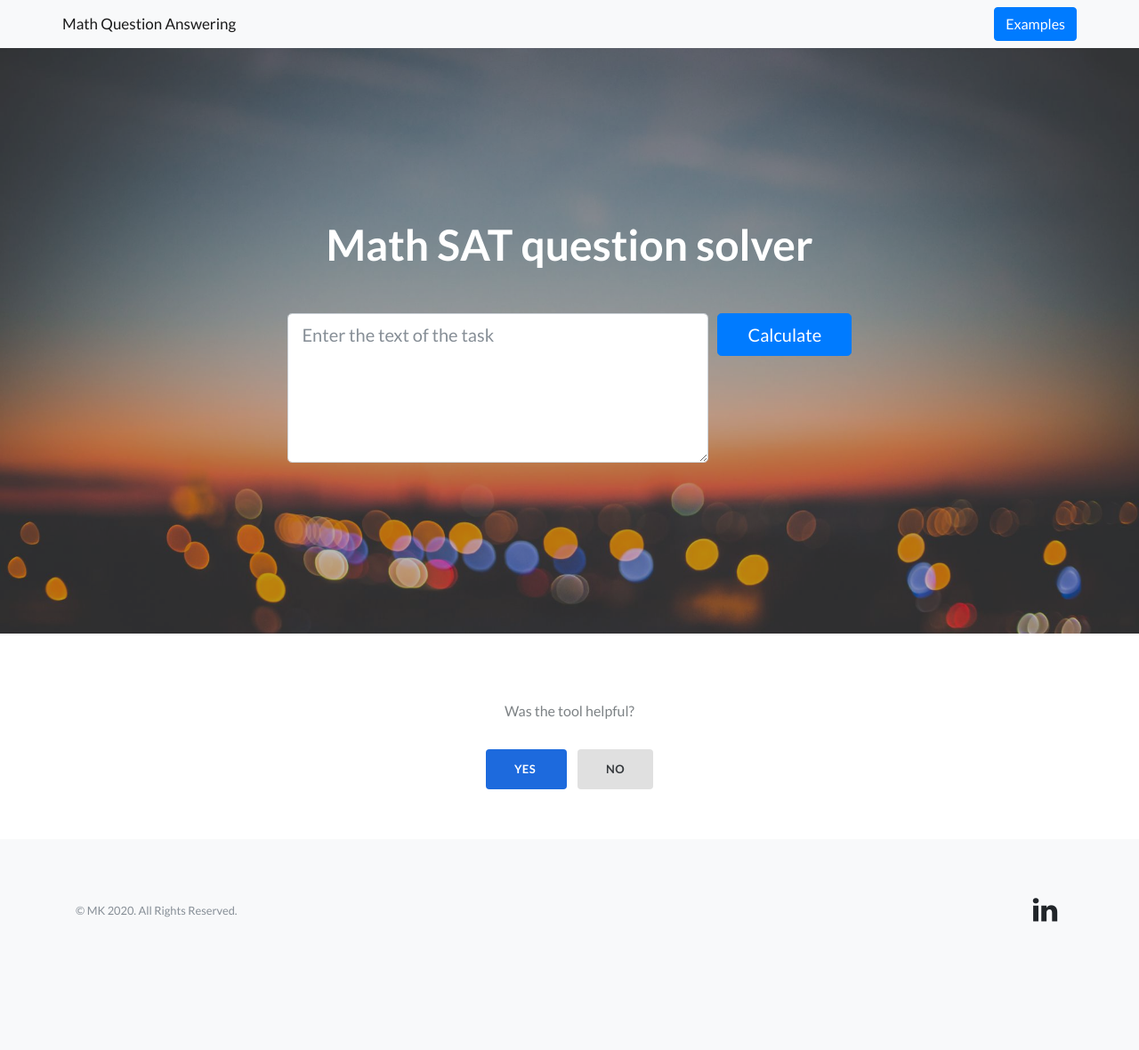
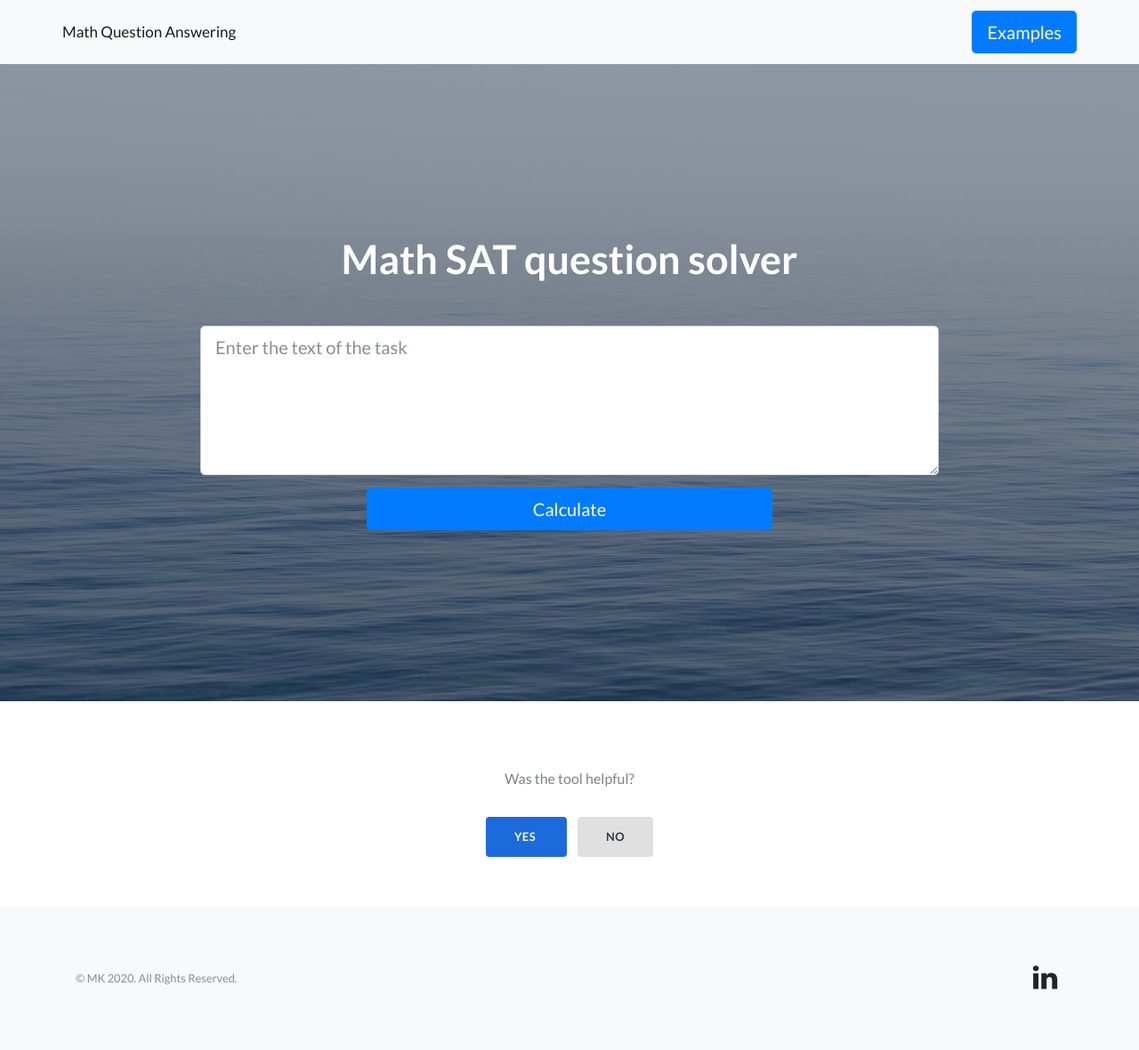
Before and after one commit to Marrkon/Msc-pipeline-interface, a Flask app: page / in a window 1280 px wide. Shown: the whole page at 89% size. Before the commit the page ends 1036 px from the top, so only its background shows below. Run offline with Flask 2, Linux system fonts and the light colour scheme; some libraries are stand-ins or nearby versions.

Commit message:
fix: change buttons size

```diff
--- a/templates/examples.html
+++ b/templates/examples.html
@@ -6,21 +6,21 @@
     <section class="showcase">
         <div class="container-fluid p-0">
             <div class="row no-gutters">
-                <div class="col-lg-7 col-xl-8 order-lg-2 text-white showcase-img" style="background-image: url('../static/assets/img/ex1.png');"><span></span></div>
+                <div class="col-lg-7 col-xl-8 order-lg-2 text-white showcase-img" style="background-image: url('../static/assets/img/mgr-panel.jpg');"><span></span></div>
                 <div class="col-lg-5 col-xl-4 my-auto order-lg-1 showcase-text">
                     <h2>Example 1&nbsp;</h2>
                     <p class="lead mb-0">SAT test 2</p>
                 </div>
             </div>
             <div class="row no-gutters">
-                <div class="col-lg-7 col-xl-8 order-lg-2 text-white showcase-img" style="background-image: url('../static/assets/img/ex1.png');"><span></span></div>
+                <div class="col-lg-7 col-xl-8 order-lg-2 text-white showcase-img" style="background-image: url('../static/assets/img/mgr-panel.jpg');"><span></span></div>
                 <div class="col-lg-5 col-xl-4 my-auto order-lg-1 showcase-text">
                     <h2>Example 2&nbsp;</h2>
                     <p class="lead mb-0">SAT test 2&nbsp;</p>
                 </div>
             </div>
             <div class="row no-gutters">
-                <div class="col-lg-7 col-xl-8 order-lg-2 text-white showcase-img" style="background-image: url(&quot;../static/assets/img/ex1.png&quot;);"><span></span></div>
+                <div class="col-lg-7 col-xl-8 order-lg-2 text-white showcase-img" style="background-image: url(&quot;../static/assets/img/mgr-panel.jpg&quot;);"><span></span></div>
                 <div class="col-lg-5 col-xl-4 my-auto order-lg-1 showcase-text">
                     <h2>Example 3&nbsp;</h2>
                     <p class="lead mb-0">SAT test 3<br></p>
--- a/templates/index.html
+++ b/templates/index.html
@@ -3,18 +3,24 @@
 {% extends "layout.html" %}
 {% block content %}
 
-    <header class="masthead text-white text-center" style="background: url('../static/assets/img/mgr-panel.jpg')center center;background-size: cover;width: auto;padding-bottom: 15%;">
+   <header class="masthead text-white text-center" style="background: url('../static/assets/img/bg-water.jpg')center center;background-size: cover;width: auto;padding-bottom: 15%;">
         <div class="overlay"></div>
         <div class="container">
             <div class="row">
                 <div class="col-xl-9 mx-auto">
-                    <h1 class="mb-5">Math SAT question solver</h1>
+                    <h1 class="mb-5" style="color: rgb(255,255,255);font-size: 45px;">Math SAT question solver</h1>
                 </div>
-                <div class="col-md-10 col-lg-8 col-xl-7 mx-auto">
-                    <form method="POST" action="/loading_answer" enctype="multipart/form-data">
-                        <div class="form-row">
-                            <div class="col-12 col-md-9 mb-2 mb-md-0"><textarea name='question_field' class="form-control form-control-lg" rows="5" placeholder="Enter the text of the task"></textarea></div>
-                            <div class="col-12 col-md-3"><button class="btn btn-primary btn-block btn-lg" type="submit">Calculate</button></div>
+                <div class="col-md-10 col-lg-8 col-xl-12 offset-xl-1 mx-auto">
+                    <form>
+                        <div class="form-row d-md-flex justify-content-md-center">
+                            <div class="col-12 col-md-9 offset-xl-0 mb-2 mb-md-0"><textarea class="form-control form-control-lg" rows="5" placeholder="Enter the text of the task"></textarea></div>
+                        </div>
+                    </form>
+                </div><br>
+                <div class="col-md-10 col-lg-8 col-xl-12 offset-xl-1 mx-auto">
+                    <form>
+                        <div class="form-row d-md-flex justify-content-md-center">
+                            <div class="col-12 col-md-7 col-xl-5 offset-xl-0 d-xl-flex justify-content-xl-end align-items-xl-center"><button class="btn btn-primary btn-block btn-lg d-xl-flex justify-content-xl-center align-items-xl-center" type="submit" style="margin-top: 3%;">Calculate</button></div>
                         </div>
                     </form>
                 </div>
--- a/templates/layout-without-footer.html
+++ b/templates/layout-without-footer.html
@@ -18,9 +18,9 @@
 </head>
 
 <body>
-    <nav class="navbar navbar-light navbar-expand bg-light navigation-clean">
+    <nav class="navbar navbar-light navbar-expand bg-light navigation-clean" style="height: 72px">
         <div class="container"><a class="navbar-brand" href={{ url_for('index') }} style="font-size: 17px;">Math Question Answering</a><button data-toggle="collapse" class="navbar-toggler" data-target="#navcol-1"></button>
-            <div class="collapse navbar-collapse" id="navcol-1"><a class="btn btn-primary ml-auto" href={{ url_for('examples') }} role="button" ">Examples</a></div>
+            <div class="collapse navbar-collapse" id="navcol-1"><a class="btn btn-primary btn-lg ml-auto" href={{ url_for('examples') }} role="button" ">Examples</a></div>
         </div>
     </nav>
 
--- a/templates/layout.html
+++ b/templates/layout.html
@@ -18,9 +18,9 @@
 </head>
 
 <body>
-    <nav class="navbar navbar-light navbar-expand bg-light navigation-clean">
+    <nav class="navbar navbar-light navbar-expand bg-light navigation-clean" style="height: 72px">
         <div class="container"><a class="navbar-brand" href={{ url_for('index') }} style="font-size: 17px;">Math Question Answering</a><button data-toggle="collapse" class="navbar-toggler" data-target="#navcol-1"></button>
-            <div class="collapse navbar-collapse" id="navcol-1"><a class="btn btn-primary ml-auto" href={{ url_for('examples') }} role="button" ">Examples</a></div>
+            <div class="collapse navbar-collapse" id="navcol-1"><a class="btn btn-primary btn-lg ml-auto" href={{ url_for('examples') }} role="button" ">Examples</a></div>
         </div>
     </nav>
 
```
Also changed, not shown: static/assets/img/bg-water.jpg (added), static/assets/img/ex1.png (deleted).
